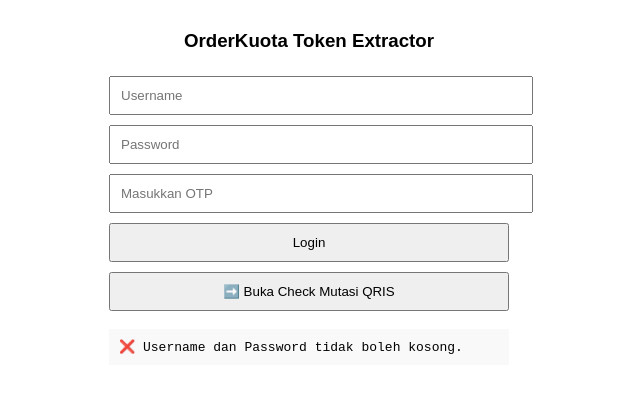
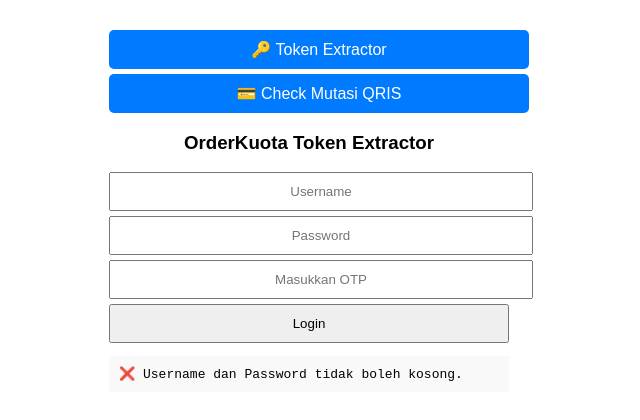
Before and after one commit to Kyoura-DE/hitamtamtam, a plain HTML site: page index.html in a window 1280 px wide. Both pictures are taken after a click on the button "Login". Shown: the whole page, without its empty margins (331-971 px from the left). Drawn offline with Linux system fonts and the light colour scheme.

Commit message:
Update index.html

```diff
--- a/index.html
+++ b/index.html
@@ -5,73 +5,64 @@
   <title>OrderKuota Tools</title>
   <style>
     body { font-family: sans-serif; max-width: 400px; margin: 30px auto; }
-    input, button { width: 100%; padding: 10px; margin: 5px 0; }
+    input, button, a { width: 100%; padding: 10px; margin: 5px 0; display: block; text-align: center; }
     pre { background: #f9f9f9; padding: 10px; white-space: pre-wrap; word-break: break-all; }
     h3 { text-align: center; }
     .page { display: none; }
     .active { display: block; }
+    a { background: #007bff; color: white; text-decoration: none; border-radius: 5px; }
   </style>
 </head>
 <body>
+
+  <!-- Navigation -->
+  <a href="#token">🔑 Token Extractor</a>
+  <a href="#qris">💳 Check Mutasi QRIS</a>
+
   <!-- Page 1: Token Extractor -->
-  <div id="pageTokenExtractor" class="page active">
+  <div id="pageToken" class="page">
     <h3>OrderKuota Token Extractor</h3>
     <input id="username" placeholder="Username">
     <input id="password" placeholder="Password" type="password">
     <input id="otp" placeholder="Masukkan OTP">
     <button id="loginBtn">Login</button>
-    <button id="gotoMutasiBtn">➡️ Buka Check Mutasi QRIS</button>
     <pre id="resultToken">Masukkan username dan password untuk mendapatkan token & merchant_id.</pre>
   </div>
 
   <!-- Page 2: Check Mutasi QRIS -->
-  <div id="pageMutasiQris" class="page">
+  <div id="pageQris" class="page">
     <h3>Check Mutasi QRIS</h3>
     <input id="merchant_id" placeholder="Merchant ID">
     <input id="token" placeholder="Token">
     <input id="usernameMutasi" placeholder="Username">
     <button id="checkMutasiBtn">Check Mutasi QRIS</button>
-    <button id="gotoTokenBtn">⬅️ Kembali ke Token Extractor</button>
     <pre id="resultMutasi">Masukkan Merchant ID, Token, dan Username untuk cek mutasi QRIS.</pre>
   </div>
 
   <script>
-    // Element references
-    const pageToken = document.getElementById('pageTokenExtractor');
-    const pageMutasi = document.getElementById('pageMutasiQris');
+    const pageToken = document.getElementById('pageToken');
+    const pageQris = document.getElementById('pageQris');
     const otpInput = document.getElementById('otp');
-    const loginBtn = document.getElementById('loginBtn');
-    const gotoMutasiBtn = document.getElementById('gotoMutasiBtn');
-    const gotoTokenBtn = document.getElementById('gotoTokenBtn');
     const resultToken = document.getElementById('resultToken');
     const resultMutasi = document.getElementById('resultMutasi');
-    const checkMutasiBtn = document.getElementById('checkMutasiBtn');
 
-    let savedToken = "";
-    let savedMerchantId = "";
+    function showPage() {
+      const hash = window.location.hash;
+      pageToken.classList.remove('active');
+      pageQris.classList.remove('active');
 
-    // Switcher
-    function showPage(page) {
-      pageToken.classList.remove('active');
-      pageMutasi.classList.remove('active');
-      page.classList.add('active');
+      if (hash === '#qris') {
+        pageQris.classList.add('active');
+      } else {
+        pageToken.classList.add('active');
+      }
     }
 
-    // Go to Mutasi QRIS Page
-    gotoMutasiBtn.addEventListener('click', () => {
-      document.getElementById('merchant_id').value = savedMerchantId;
-      document.getElementById('token').value = savedToken;
-      document.getElementById('usernameMutasi').value = document.getElementById('username').value;
-      showPage(pageMutasi);
-    });
-
-    // Back to Token Extractor Page
-    gotoTokenBtn.addEventListener('click', () => {
-      showPage(pageToken);
-    });
+    window.addEventListener('hashchange', showPage);
+    showPage(); // initial load
 
     // Login Token Extractor Logic
-    loginBtn.addEventListener('click', async () => {
+    document.getElementById('loginBtn').addEventListener('click', async () => {
       const username = document.getElementById('username').value.trim();
       const password = document.getElementById('password').value.trim();
       const otp = otpInput.value.trim();
@@ -96,8 +87,6 @@
           otpInput.style.display = 'block';
           resultToken.textContent = `🔑 OTP telah dikirim ke: ${data.message}\nMasukkan OTP lalu klik Login kembali.`;
         } else if (data.success) {
-          savedToken = data.token;
-          savedMerchantId = data.merchant_id;
           otpInput.style.display = 'none';
           otpInput.value = '';
           resultToken.textContent =
@@ -113,7 +102,7 @@ NAMA: ${data.name}
 USERNAME: ${data.username}
 SALDO: ${data.balance}
 
-Klik "➡️ Buka Check Mutasi QRIS" untuk melihat mutasi QRIS.`;
+Salin token & merchant_id lalu buka halaman "Check Mutasi QRIS".`;
         } else {
           resultToken.textContent = `❌ ${data.message || 'Terjadi kesalahan.'}`;
         }
@@ -124,7 +113,7 @@ Klik "➡️ Buka Check Mutasi QRIS" untuk melihat mutasi QRIS.`;
     });
 
     // Check Mutasi QRIS Logic
-    checkMutasiBtn.addEventListener('click', async () => {
+    document.getElementById('checkMutasiBtn').addEventListener('click', async () => {
       const merchant_id = document.getElementById('merchant_id').value.trim();
       const token = document.getElementById('token').value.trim();
       const username = document.getElementById('usernameMutasi').value.trim();
```
